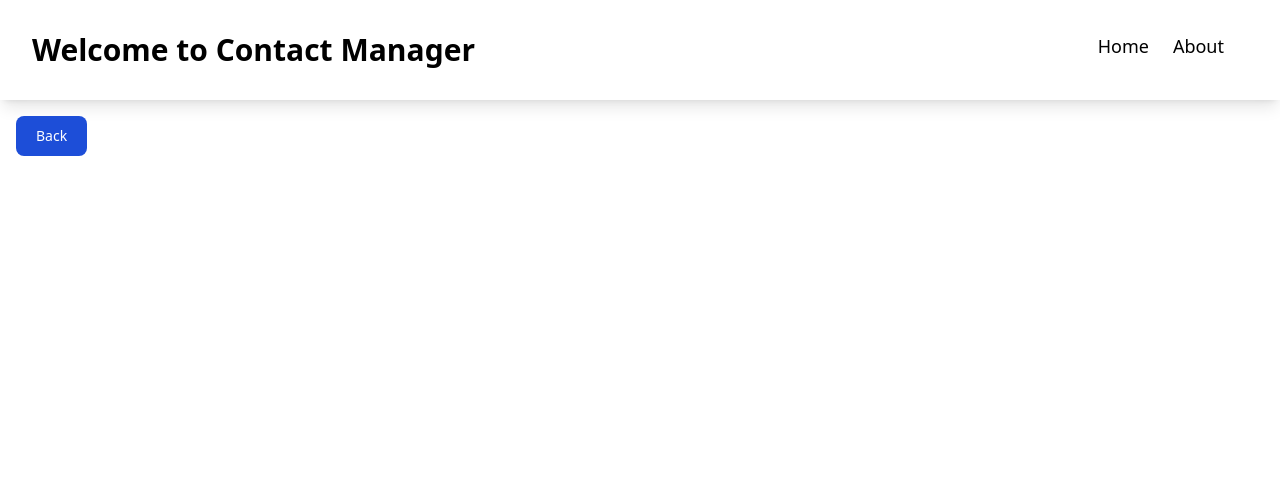
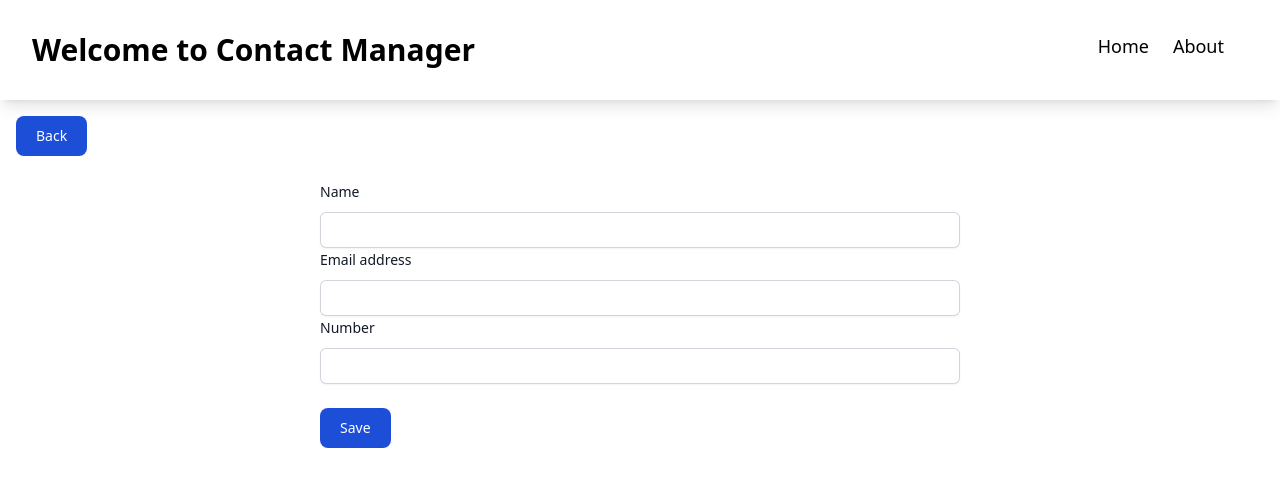
Before and after one commit to GovindPawar111/react-crud-app, a React (Vite) app: page /add in a window 1280 px wide. Shown: the top 486 px of the page. Built offline with nearby package versions, Linux system fonts and the light colour scheme.

Commit message:
completed the css of all components

```diff
--- /dev/null
+++ b/src/components/ContactForm.tsx
@@ -0,0 +1,67 @@
+const ContactForm = () => {
+	return (
+		<form
+			className='w-full flex justify-center'
+			onSubmit={() => {
+				console.log('form submitted')
+			}}
+		>
+			<div className='w-1/2 my-6 '>
+				<div>
+					<label htmlFor='name' className='block text-sm font-medium leading-6 text-gray-900'>
+						Name
+					</label>
+					<div className='mt-2'>
+						<input
+							id='name'
+							name='name'
+							type='text'
+							autoComplete='name'
+							required
+							className='block w-full rounded-md border-0 py-1.5 px-1.5 text-gray-900 shadow-sm ring-1 ring-inset ring-gray-300 placeholder:text-gray-400 focus:ring-2 focus:ring-inset focus:ring-indigo-600 sm:text-sm sm:leading-6'
+						/>
+					</div>
+				</div>
+				<div>
+					<label htmlFor='email' className='block text-sm font-medium leading-6 text-gray-900'>
+						Email address
+					</label>
+					<div className='mt-2'>
+						<input
+							id='email'
+							name='email'
+							type='email'
+							autoComplete='email'
+							required
+							className='block w-full rounded-md border-0 py-1.5 px-1.5 text-gray-900 shadow-sm ring-1 ring-inset ring-gray-300 placeholder:text-gray-400 focus:ring-2 focus:ring-inset focus:ring-indigo-600 sm:text-sm sm:leading-6'
+						/>
+					</div>
+				</div>
+				<div>
+					<label htmlFor='number' className='block text-sm font-medium leading-6 text-gray-900'>
+						Number
+					</label>
+					<div className='mt-2'>
+						<input
+							id='number'
+							name='number'
+							type='number'
+							autoComplete='number'
+							required
+							className='block w-full rounded-md border-0 py-1.5 px-1.5 text-gray-900 shadow-sm ring-1 ring-inset ring-gray-300 placeholder:text-gray-400 focus:ring-2 focus:ring-inset focus:ring-indigo-600 sm:text-sm sm:leading-6'
+						/>
+					</div>
+				</div>
+
+				<button
+					type='submit'
+					className='px-3 py-2 my-6 text-white bg-blue-700 hover:bg-blue-800 font-medium rounded-lg text-sm px-5 py-2.5'
+				>
+					Save
+				</button>
+			</div>
+		</form>
+	)
+}
+
+export default ContactForm
--- a/src/components/ContactList.tsx
+++ b/src/components/ContactList.tsx
@@ -26,6 +26,9 @@ const ContactList = () => {
 						<td className='whitespace-nowrap px-6 py-4'>Mark@mail.com</td>
 						<td className='whitespace-nowrap px-6 py-4'>7894561230</td>
 						<td className='whitespace-nowrap px-6'>
+							<NavLink to={`/${1}/view`} className='font-medium text-blue-600  hover:underline mr-6 '>
+								Details
+							</NavLink>
 							<NavLink to={`/${1}/edit`} className='font-medium text-blue-600  hover:underline mr-6 '>
 								Edit
 							</NavLink>
--- a/src/components/Header.tsx
+++ b/src/components/Header.tsx
@@ -7,11 +7,11 @@ const Header = () => {
 				<h1>Welcome to Contact Manager</h1>
 			</Link>
 			<div className='sm:flex justify-between content-center hidden '>
-				<Link to='/' className='text-lg font-medium  '>
-					<h2 className='hover:underline mr-6 my-4 '>Home</h2>
+				<Link to='/' className='text-lg font-medium hover:underline mr-6 my-4 '>
+					Home
 				</Link>
-				<Link to='/' className='text-lg font-medium  '>
-					<h2 className='hover:underline mr-6 my-4 '>About</h2>
+				<Link to='/' className='text-lg font-medium hover:underline mr-6 my-4 '>
+					About
 				</Link>
 			</div>
 		</div>
--- a/src/pages/AddContact.tsx
+++ b/src/pages/AddContact.tsx
@@ -1,4 +1,5 @@
 import { NavLink } from 'react-router-dom'
+import ContactForm from '../components/ContactForm'
 
 const AddContact = () => {
 	return (
@@ -8,6 +9,7 @@ const AddContact = () => {
 					Back
 				</button>
 			</NavLink>
+			<ContactForm />
 		</div>
 	)
 }
--- a/src/pages/EditContact.tsx
+++ b/src/pages/EditContact.tsx
@@ -1,4 +1,5 @@
 import { NavLink } from 'react-router-dom'
+import ContactForm from '../components/ContactForm'
 
 const EditContact = () => {
 	return (
@@ -8,6 +9,7 @@ const EditContact = () => {
 					Back
 				</button>
 			</NavLink>
+			<ContactForm />
 		</div>
 	)
 }
--- a/src/pages/ViewContact.tsx
+++ b/src/pages/ViewContact.tsx
@@ -1,5 +1,55 @@
+import { NavLink } from 'react-router-dom'
+
 const ViewContact = () => {
-	return <div></div>
+	return (
+		<div className='max-w-screen-xl relative overflow-x-auto container mx-auto'>
+			<NavLink to='/'>
+				<button className=' text-white bg-blue-700 hover:bg-blue-800 font-medium rounded-lg text-sm px-5 py-2.5 mx-4 mt-4'>
+					Back
+				</button>
+			</NavLink>
+
+			<div className='w-full flex justify-center'>
+				<div className='w-1/2 my-6 '>
+					<div className='px-4 sm:px-0'>
+						<h3 className='text-2xl font-semibold leading-7 text-gray-900'>Contact Details</h3>
+					</div>
+					<div className='mt-6 border-t border-gray-400'>
+						<dl className='divide-y divide-gray-400'>
+							<div className='px-4 py-6 sm:grid sm:grid-cols-3 sm:gap-4 sm:px-0'>
+								<dt className='text-sm font-medium leading-6 text-gray-900'>Full name</dt>
+								<dd className='mt-1 text-sm leading-6 text-gray-700 sm:col-span-2 sm:mt-0'>
+									Mark Lucas
+								</dd>
+							</div>
+							<div className='px-4 py-6 sm:grid sm:grid-cols-3 sm:gap-4 sm:px-0'>
+								<dt className='text-sm font-medium leading-6 text-gray-900'>Email address</dt>
+								<dd className='mt-1 text-sm leading-6 text-gray-700 sm:col-span-2 sm:mt-0'>
+									margotfoster@example.com
+								</dd>
+							</div>
+							<div className='px-4 py-6 sm:grid sm:grid-cols-3 sm:gap-4 sm:px-0'>
+								<dt className='text-sm font-medium leading-6 text-gray-900'>Contact Number</dt>
+								<dd className='mt-1 text-sm leading-6 text-gray-700 sm:col-span-2 sm:mt-0'>
+									74956123235
+								</dd>
+							</div>
+							<div className=' py-6 sm:px-0'>
+								<NavLink to='/:1/edit'>
+									<button className=' text-white bg-blue-700 hover:bg-blue-800 font-medium rounded-lg text-sm px-5 py-2.5 mr-4'>
+										Edit
+									</button>
+								</NavLink>
+								<button className=' text-white bg-red-700 hover:bg-red-800 font-medium rounded-lg text-sm px-5 py-2.5 mr-4'>
+									Delete
+								</button>
+							</div>
+						</dl>
+					</div>
+				</div>
+			</div>
+		</div>
+	)
 }
 
 export default ViewContact
```
